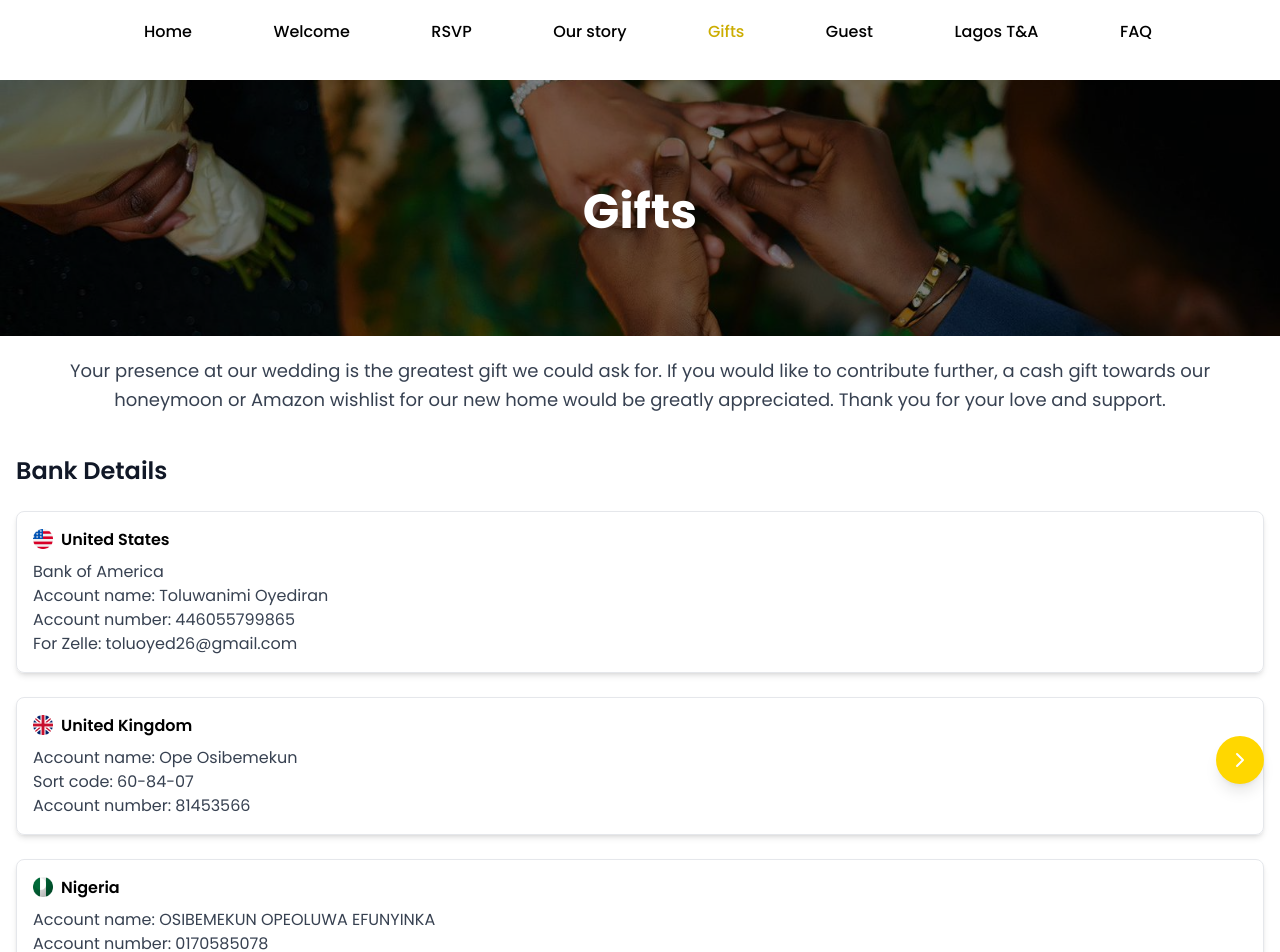
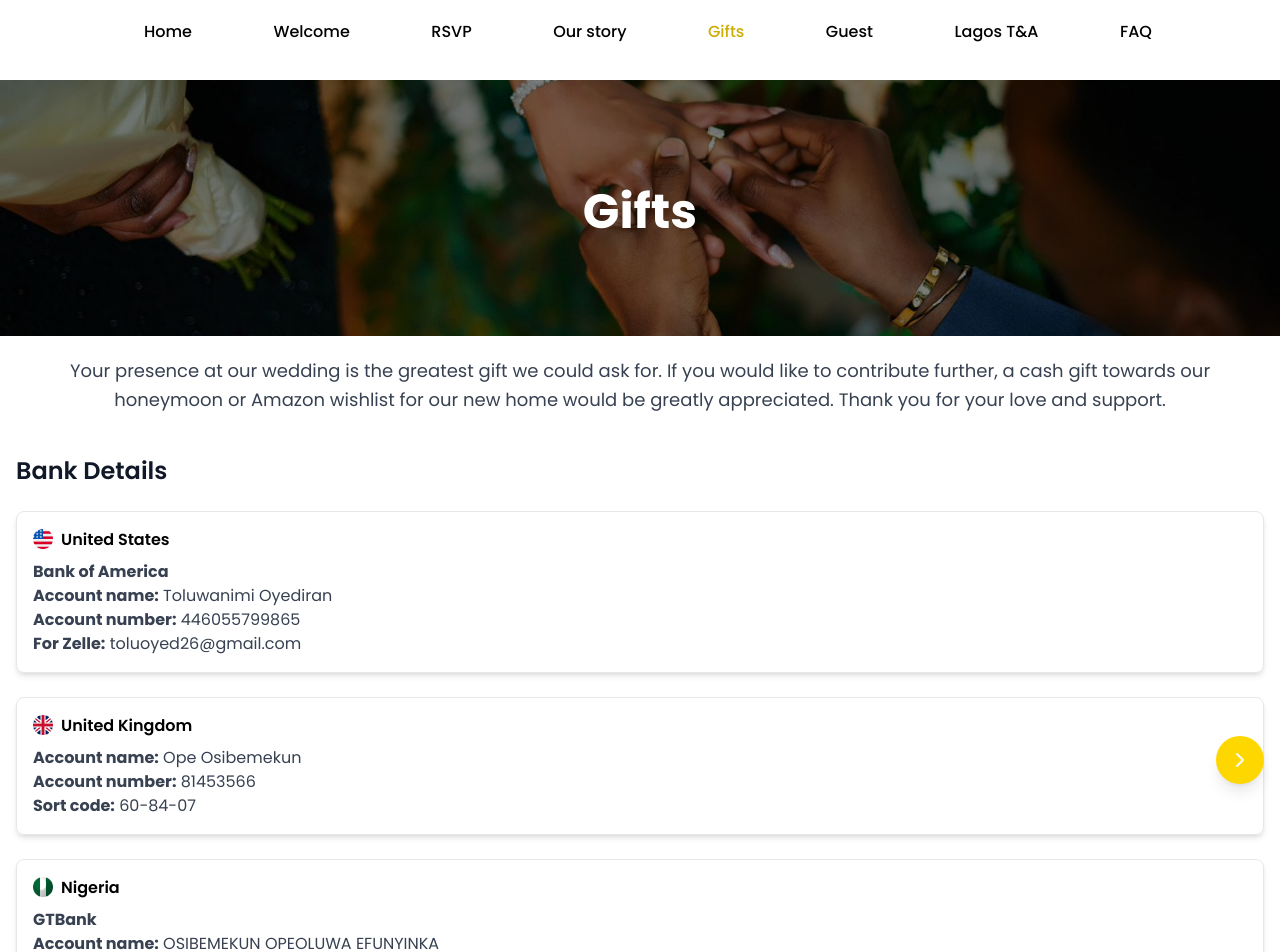
Before and after one commit to Femlol1/wedding, a Next.js app: page /gifts in a window 1280 px wide. Shown: the top 952 px of the page. Built offline with nearby package versions, Linux system fonts and the light colour scheme.

Commit message:
location and gtbank

```diff
--- a/app/(root)/gifts/page.tsx
+++ b/app/(root)/gifts/page.tsx
@@ -49,11 +49,11 @@ const Gifts = () => {
 								United States
 							</h3>
 							<p className="text-gray-700 mt-2">
-								Bank of America
+								<strong>Bank of America</strong>
 								<br />
-								Account name: Toluwanimi Oyediran <br />
-								Account number: 446055799865 <br />
-								For Zelle: toluoyed26@gmail.com
+								<strong>Account name:</strong> Toluwanimi Oyediran <br />
+								<strong>Account number:</strong> 446055799865 <br />
+								<strong>For Zelle:</strong> toluoyed26@gmail.com
 							</p>
 						</div>
 						<div className="border border-gray-200 p-4 rounded-lg shadow-md">
@@ -70,9 +70,10 @@ const Gifts = () => {
 								United Kingdom
 							</h3>
 							<p className="text-gray-700 mt-2">
-								Account name: Ope Osibemekun <br />
-								Sort code: 60-84-07 <br />
-								Account number: 81453566
+								<strong>Account name:</strong> Ope Osibemekun <br />
+								<strong>Account number:</strong> 81453566
+								<br />
+								<strong>Sort code:</strong> 60-84-07
 							</p>
 						</div>
 						<div className="border border-gray-200 p-4 rounded-lg shadow-md">
@@ -89,8 +90,11 @@ const Gifts = () => {
 								Nigeria
 							</h3>
 							<p className="text-gray-700 mt-2">
-								Account name: OSIBEMEKUN OPEOLUWA EFUNYINKA <br />
-								Account number: 0170585078
+								<strong>GTBank</strong>
+								<br />
+								<strong>Account name:</strong> OSIBEMEKUN OPEOLUWA EFUNYINKA{" "}
+								<br />
+								<strong>Account number:</strong> 0170585078
 							</p>
 						</div>
 					</div>
--- a/constants/index.ts
+++ b/constants/index.ts
@@ -1,42 +1,41 @@
-
 import { z } from "zod";
 
 export const userLinks = [
 	{
-    label: 'Home',
-    route: '/',
+		label: "Home",
+		route: "/",
 	},
 	{
-    label: 'Welcome',
-    route: '/home',
+		label: "Welcome",
+		route: "/home",
 	},
 	{
-    label: 'RSVP',
-    route: '/rsvp',
+		label: "RSVP",
+		route: "/rsvp",
 	},
 	{
 		label: "Our story",
-    route: '/story',
+		route: "/story",
 	},
 	// {
 	//   label: 'Events',
 	//   route: '/events',
 	// },
 	{
-    label: 'Gifts',
-    route: '/gifts',
+		label: "Gifts",
+		route: "/gifts",
 	},
 	{
-    label: 'Guest',
-    route: '/guest',
+		label: "Guest",
+		route: "/guest",
 	},
 	{
-    label: 'Lagos T&A',
-    route: '/travel',
+		label: "Lagos T&A",
+		route: "/travel",
 	},
 	{
-    label: 'FAQ',
-    route: '/faq',
+		label: "FAQ",
+		route: "/faq",
 	},
 	// {
 	//   label: 'Admin',
@@ -47,63 +46,61 @@ export const userLinks = [
 	//   label: 'Gallery',
 	//   route: '/gallery',
 	// },
-
-
-
-
 ];
 
 export const adminLinks = [
 	{
-    label: 'Home',
-    route: '/',
+		label: "Home",
+		route: "/",
 	},
 	{
-    label: 'Admin Panel',
-    route: '/admin',
+		label: "Admin Panel",
+		route: "/admin",
 	},
 	{
-    label: 'Comments',
-    route: '/comments',
+		label: "Comments",
+		route: "/comments",
 	},
 	{
-    label: 'Scannner',
-    route: '/check-in',
+		label: "Scannner",
+		route: "/check-in",
 	},
 	{
-    label: 'All stats',
-    route: '/stats',
+		label: "All stats",
+		route: "/stats",
 	},
-
 ];
 export const events = [
 	{
 		time: "11:00am - 1:30pm",
-    title: "Church Ceremony",//ceremoney should be untop
-    location: "Foursquare Gospel Church, Lekki",
-    icon: "/assets/icons/church.png",//church icon
-    heading:" ",
-    description: "Opeoluwa Osibemekun and Toluwanimi Oyediran will be joyfully united in holy matrimony, with a wedding message, hymns, and special prayers marking the beginning of their blessed union. ",
-    gmap: "https://maps.app.goo.gl/ecTwa2JodZuKdjsc6"
+		title: "Church Ceremony", //ceremoney should be untop
+		location: "Foursquare Gospel Church, Off Freedom way, Lekki",
+		icon: "/assets/icons/church.png", //church icon
+		heading: " ",
+		description:
+			"Opeoluwa Osibemekun and Toluwanimi Oyediran will be joyfully united in holy matrimony, with a wedding message, hymns, and special prayers marking the beginning of their blessed union. ",
+		gmap: "https://maps.app.goo.gl/ecTwa2JodZuKdjsc6",
 	},
 	{
 		time: "02:30pm - 07:00pm",
 		title: "Reception",
 		location: "The Monarch Event Centre",
-    icon: "/assets/icons/dance.png",//
-    heading:" ",
-    description: "Family and friends will gather to celebrate the newlyweds with joyful festivities, delicious cuisine, and memorable moments in a beautifully decorated setting. ",
-    gmap: "https://maps.app.goo.gl/NnAmnLHLcRkqQaDX8"
+		icon: "/assets/icons/dance.png", //
+		heading: " ",
+		description:
+			"Family and friends will gather to celebrate the newlyweds with joyful festivities, delicious cuisine, and memorable moments in a beautifully decorated setting. ",
+		gmap: "https://maps.app.goo.gl/NnAmnLHLcRkqQaDX8",
 	},
 	{
 		time: "07:00pm - 10:00pm",
 		title: "After Party",
 		location: "The Monarch Event Centre",
-    icon: "/assets/icons/disco-light.png",//
-    heading:" ",
-    description: "The celebration will continue where friends can enjoy music, dancing, and more intimate moments with the newlyweds, extending the joy of the day late into the night. ",
-    gmap: "https://maps.app.goo.gl/NnAmnLHLcRkqQaDX8"
-  }
+		icon: "/assets/icons/disco-light.png", //
+		heading: " ",
+		description:
+			"The celebration will continue where friends can enjoy music, dancing, and more intimate moments with the newlyweds, extending the joy of the day late into the night. ",
+		gmap: "https://maps.app.goo.gl/NnAmnLHLcRkqQaDX8",
+	},
 ];
 export const rsvpFormSchema = z.object({
 	firstName: z
@@ -116,7 +113,9 @@ export const rsvpFormSchema = z.object({
 		.max(50),
 	code: z.string().min(1, { message: "Code is required." }), // Removed enum and made it a string
 	email: z.string().email({ message: "Please enter a valid email address." }),
-  mobile: z.string().min(10, { message: "Please enter a valid mobile number." }),
+	mobile: z
+		.string()
+		.min(10, { message: "Please enter a valid mobile number." }),
 	stayingPlace: z.enum([
 		"At home with family",
 		"Recommended Hotel Vintanio",
```
Lines whose indentation alone changed are shown as unchanged.
